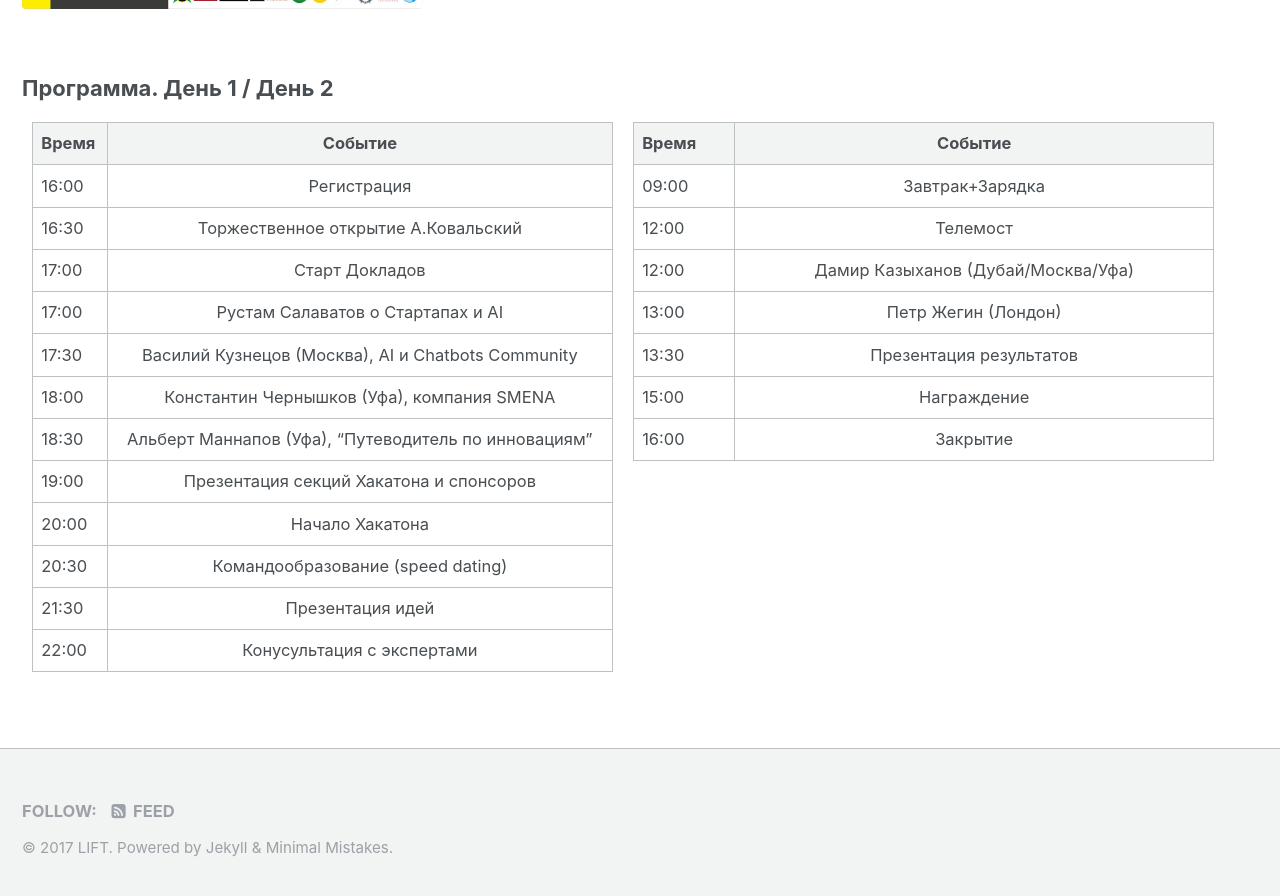
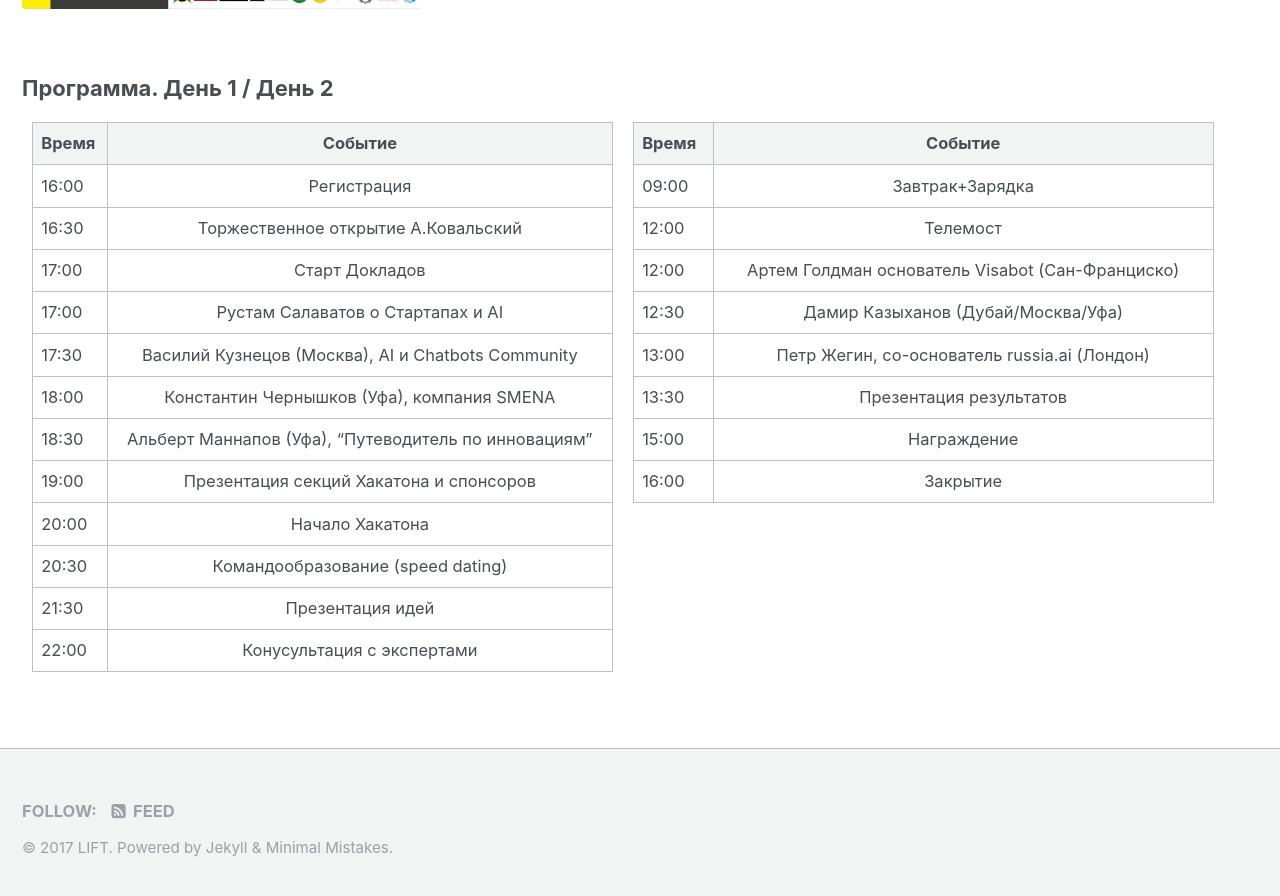
Before and after one commit to TapMenu/4lift.github.io, a Jekyll site: the page built from _pages/strhack1.md, in a window 1280 px wide and 900 px high, scrolled down 3999 px. Shown: the top 896 px of the window. Built offline with Jekyll 4.4.1, drawn with Linux system fonts in a browser that asks for light colours.

Commit message:
Update strhack1.md

```diff
--- a/_pages/strhack1.md
+++ b/_pages/strhack1.md
@@ -176,8 +176,9 @@ sposnors:
 |:------|:-------:|
 | 09:00 | Завтрак+Зарядка       |
 | 12:00 | Телемост      |
-| 12:00 | Дамир Казыханов (Дубай/Москва/Уфа)   |
-| 13:00 | Петр Жегин (Лондон)   |
+| 12:00 | Артем Голдман основатель Visabot (Сан-Франциско)   |
+| 12:30 | Дамир Казыханов (Дубай/Москва/Уфа)   |
+| 13:00 | Петр Жегин, со-основатель russia.ai (Лондон)   |
 | 13:30 | Презентация результатов       |
 | 15:00 | Награждение       |
 | 16:00 | Закрытие     |
```
